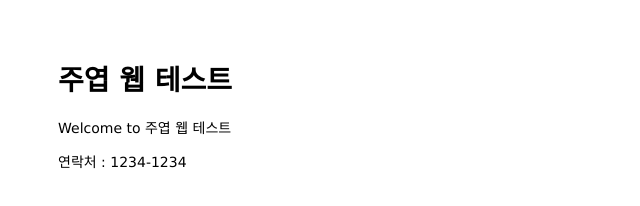
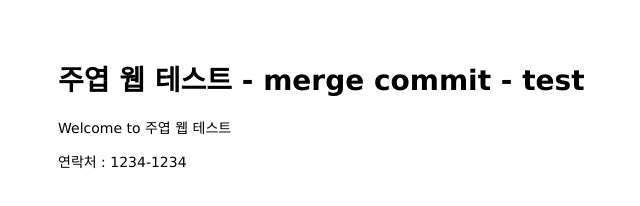
Before and after one commit to LeeJooYeop/matering-git-github, a website: page public/index.html in a window 1280 px wide. Shown: the whole page, without its empty margins (0-640 px from the left). Drawn offline with Linux system fonts and the light colour scheme.

Commit message:
Change header

```diff
--- a/public/index.html
+++ b/public/index.html
@@ -6,7 +6,7 @@
 </head>
 
 <body>
-  <h1>주엽 웹 테스트</h1>
+  <h1>주엽 웹 테스트 - merge commit - test</h1>
   <p>Welcome to 주엽 웹 테스트</p>
 </body>
 
```
